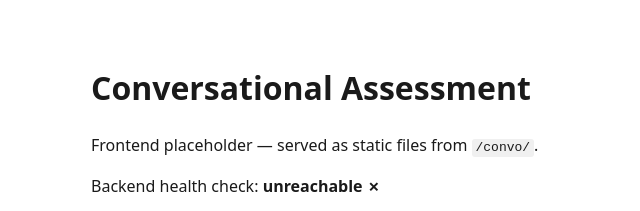
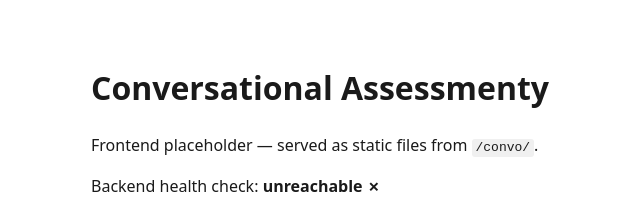
Before and after one commit to vassar-cogscilab/conversational-assessment, a plain HTML site: page frontend/public/index.html in a window 1280 px wide. Shown: the top 211 px of the page, 229-869 px from the left. Drawn offline with Linux system fonts and the light colour scheme; no server answers.

Commit message:
assessmenty

```diff
--- a/frontend/public/index.html
+++ b/frontend/public/index.html
@@ -18,7 +18,7 @@
     </style>
   </head>
   <body>
-    <h1>Conversational Assessment</h1>
+    <h1>Conversational Assessmenty</h1>
     <p>Frontend placeholder — served as static files from <code>/convo/</code>.</p>
     <p>Backend health check: <span id="status">checking…</span></p>
 
```
